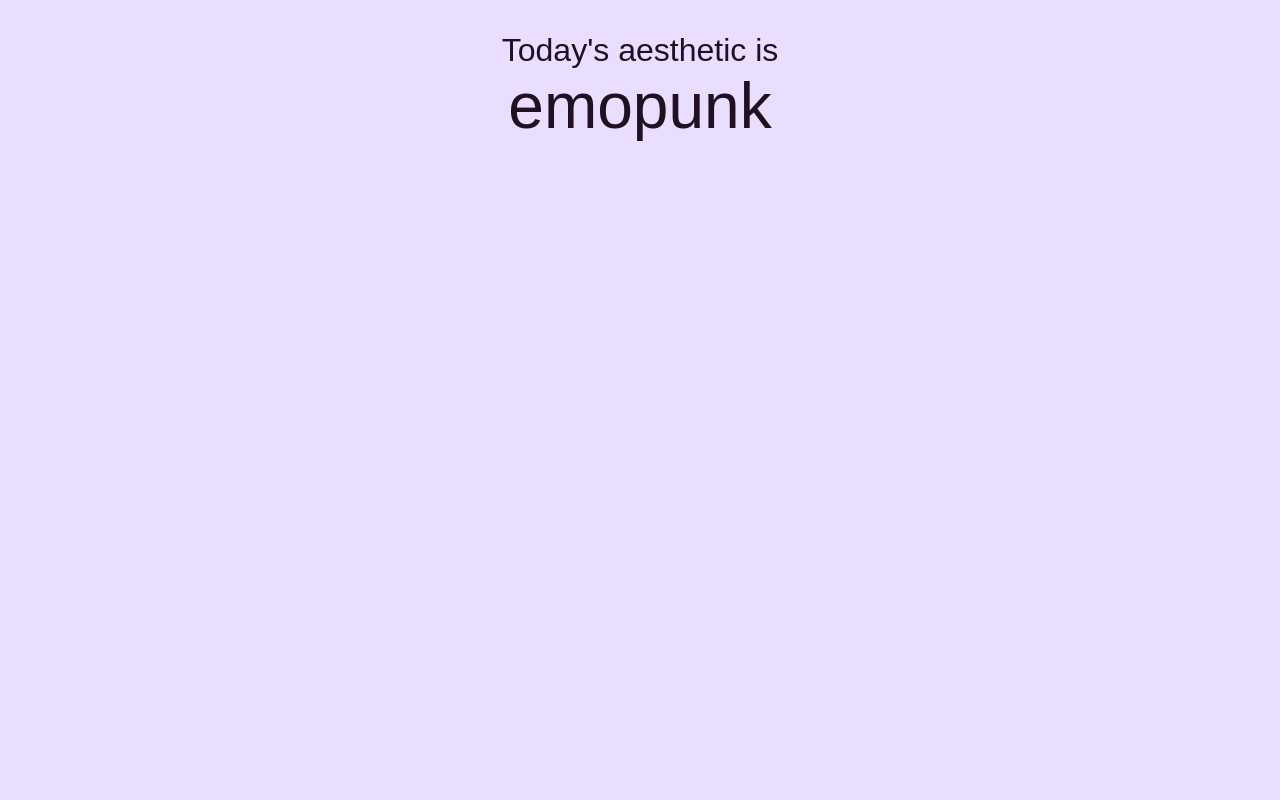
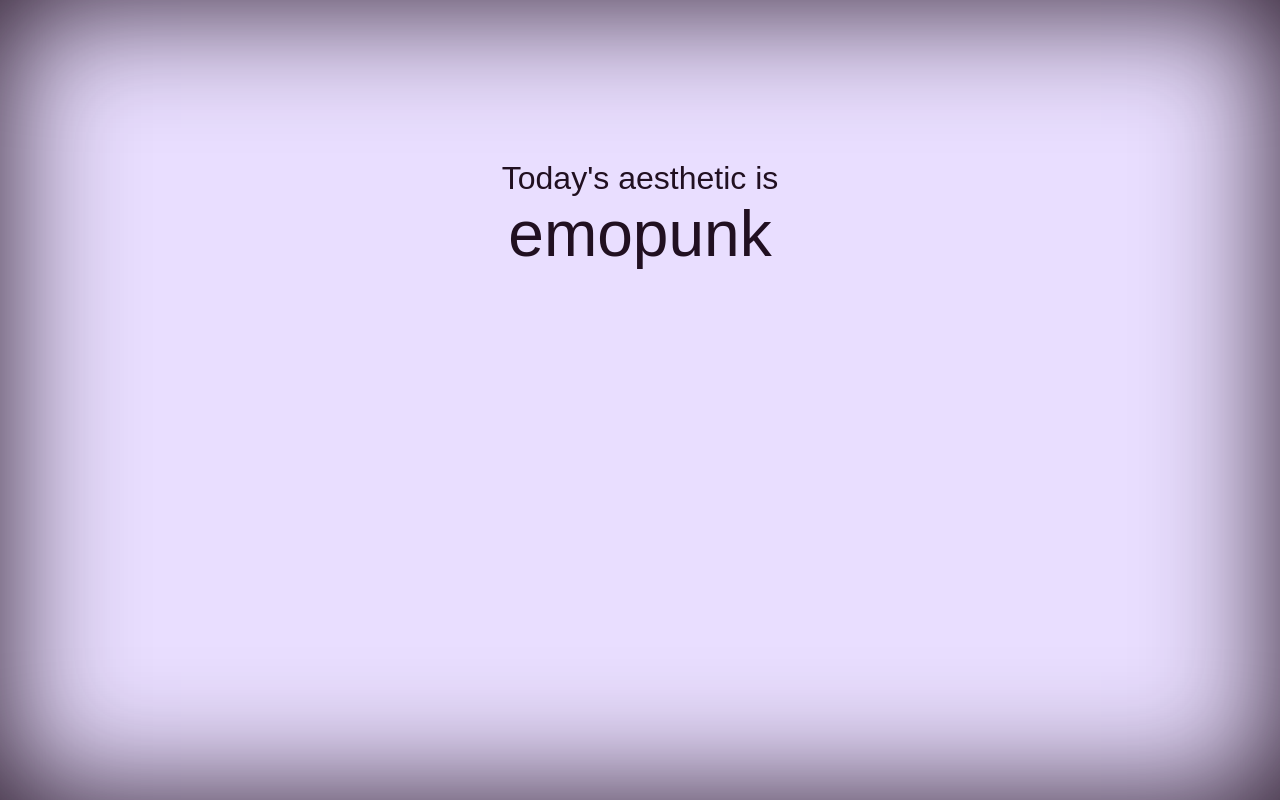
Before and after one commit to HeladoDeBrownie/aesthetic-Generator, a plain HTML site: page index.html in a window 1280 px wide. Drawn offline with Linux system fonts and the light colour scheme.

Commit message:
add some #aesthetic

```diff
--- a/index.html
+++ b/index.html
@@ -8,7 +8,7 @@
 </head>
 
 <body>
-    <p class="aesthetic-description">Today's aesthetic is <span id="generated-aesthetic">PLACEHOLDER</span></p>
+    <p class="aesthetic-description">Today's aesthetic is <span id="generated-aesthetic"></span></p>
     <script src="tracery.js"></script><!-- See https://github.com/galaxykate/tracery/tree/tracery2 for license. -->
     <script src="main.js"></script>
 </body>
--- a/style.css
+++ b/style.css
@@ -1,9 +1,27 @@
-* {
+html {
     background: rgb(233, 222, 255);
     color: rgb(33, 16, 33);
     font-family: Arial, Helvetica, sans-serif;
     font-size: 24pt;
     text-align: center;
+    box-shadow: inset 0 0 128px rgb(33, 16, 33);
+    height: 100%;
+    width: 100%;
+}
+
+body {
+    position: relative;
+    vertical-align: middle;
+    top: 128px;
+}
+
+.aesthetic-description {
+    animation: fade-in 2s;
+}
+
+@keyframes fade-in {
+    from { opacity: 0; }
+    to   { opacity: 1; }
 }
 
 #generated-aesthetic {
```
